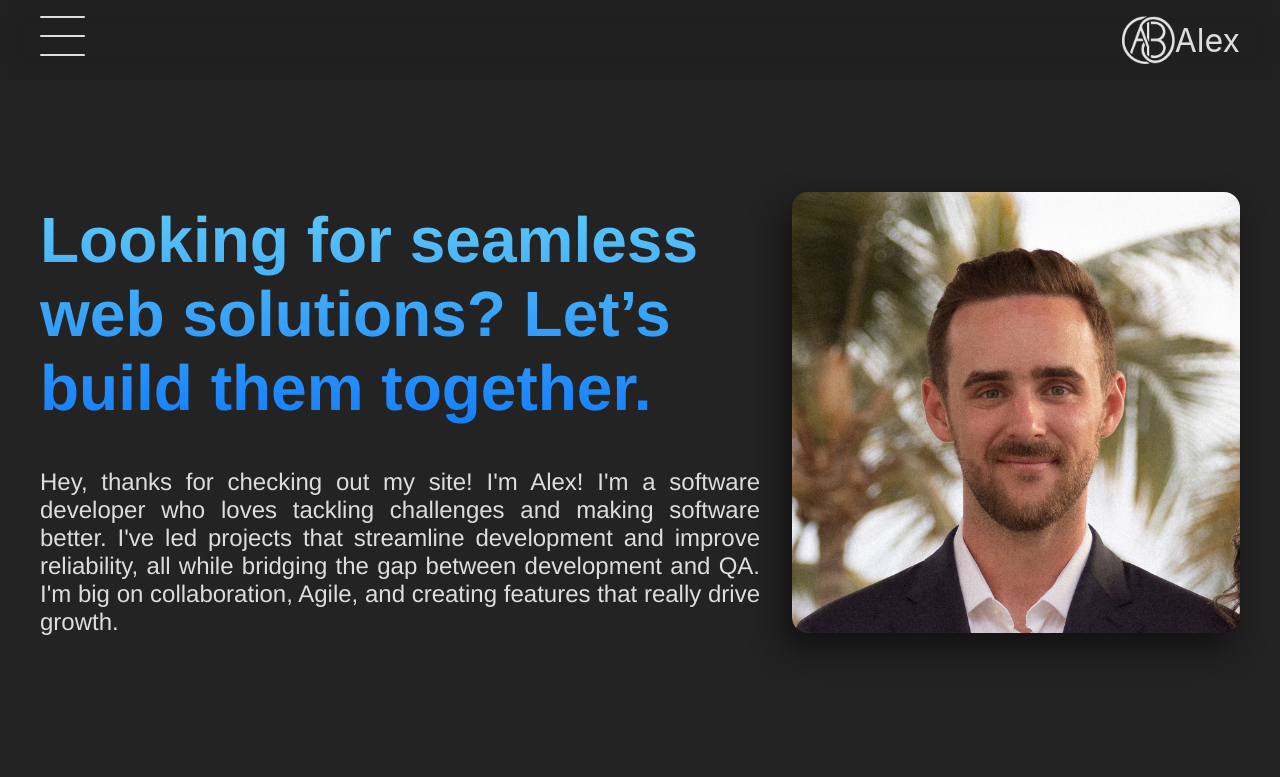
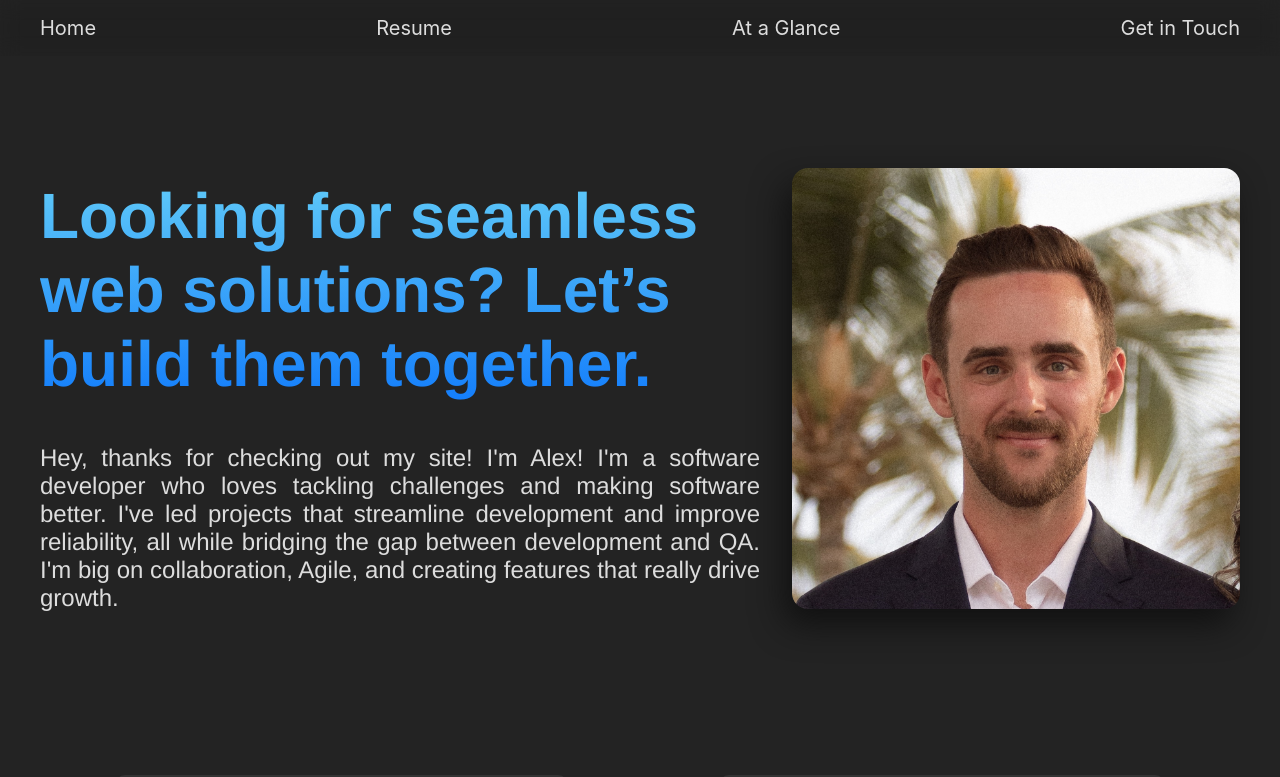
Before and after one commit to Alexbruce1/portfolio2024, a React (Create React App) app: page / in a window 1280 px wide. Shown: the top 777 px of the page. Built offline with nearby package versions, Linux system fonts and the light colour scheme.

Commit message:
Add basic logic for nav buttons

```diff
--- a/src/App.js
+++ b/src/App.js
@@ -93,7 +93,8 @@ function App() {
           toggleSidebar={toggleSidebar}
           sidebarRef={sidebarRef}
           darkMode={darkMode}
-          toggleDarkMode={toggleDarkMode} />
+          toggleDarkMode={toggleDarkMode}
+          isMobile={isMobile}/>
         <div className='app-main'>
           <Routes>
             <Route path="/" element={<Home isMobile={isMobile} />} />
--- a/src/Components/Header.css
+++ b/src/Components/Header.css
@@ -9,7 +9,7 @@
   padding: 1em 0;
   width: 100%;
   box-sizing: border-box;
-  height: var(--header-height);
+  /* height: var(--header-height); */
   z-index: 15;
 }
 
@@ -18,6 +18,25 @@
   margin: 0 auto;
   display: flex;
   justify-content: space-between;
+}
+
+.header-nav-container {
+  display: inline-flex;
+  /* background-color: green; */
+  width: 100%;
+  justify-content: space-between;
+}
+
+.header-link {
+  font-size: 20px;
+  text-decoration: none;
+  /* font-weight: 700; */
+  color: var(--light-text);
+  transition-duration: .2s;
+}
+
+.header-link:hover {
+  color: var(--medium-text);
 }
 
 .app-header-name {
--- a/src/Components/Header.js
+++ b/src/Components/Header.js
@@ -4,15 +4,19 @@ import "./Header.css";
 import ABIcon from '../../src/assets/ABIcon.png';
 import Sidebar from "./Sidebar";
 
-function Header({ sidebarActive, hamburgerRef, toggleSidebar, sidebarRef, darkMode, toggleDarkMode }) {
+function Header({ sidebarActive, hamburgerRef, toggleSidebar, sidebarRef, darkMode, toggleDarkMode, isMobile }) {
   return(
     <header className="App-header">
       <div className='app-header-container'>
-        {/* {} */}
-
-
-
-
+        {!isMobile && (
+          <div className="header-nav-container">
+            <Link to="/" onClick={toggleSidebar} className="header-link">Home</Link>
+            <Link to="/resume" onClick={toggleSidebar} className="header-link">Resume</Link>
+            <Link to="/tldr" onClick={toggleSidebar} className="header-link">At a Glance</Link>
+            <Link to="/contact" onClick={toggleSidebar} className="header-link">Get in Touch</Link>
+            {/* <Link to="/personal" onClick={toggleSidebar} className="header-link">Outside of work</Link> */}
+          </div>
+        ) || (
         <div className='header-hamburger-menu-container'>
           <div
             className={sidebarActive ? 'header-hamburger-container-active' : 'header-hamburger-container'}
@@ -33,12 +37,11 @@ function Header({ sidebarActive, hamburgerRef, toggleSidebar, sidebarRef, darkMo
             </div>
           )}
         </div>
-
-
-        <Link to="/" className='app-header-name'>
+        )}
+        {/* <Link to="/" className='app-header-name'>
           <img src={ABIcon} className='app-AB-icon' alt="AB Icon" />
           <p className='header-title'>Alex</p>
-        </Link>
+        </Link> */}
       </div>
     </header>
   )
--- a/src/index.css
+++ b/src/index.css
@@ -26,7 +26,7 @@
   --bigger-shadow: -.5em 1em 3em #111;
   --shadow-to-the-right: 10px 0 20px -10px #111;
   --light-text: #ddd;
-  --medium-text: #aaa;
+  --medium-text: #bbb;
   --main-p-weight: 400;
   --main-p-size: 1.5em;
   --svg-filter: invert(90%);
@@ -67,6 +67,7 @@
   --bigger-shadow: -.5em 1em 3em #666;
   --shadow-to-the-right: 1px 0 20px -10px #000;
   --light-text: #232323;
+  --medium-text: #555;
   --svg-filter: invert(10%);
   --bw-icon-filter: invert(10%);
 
```
